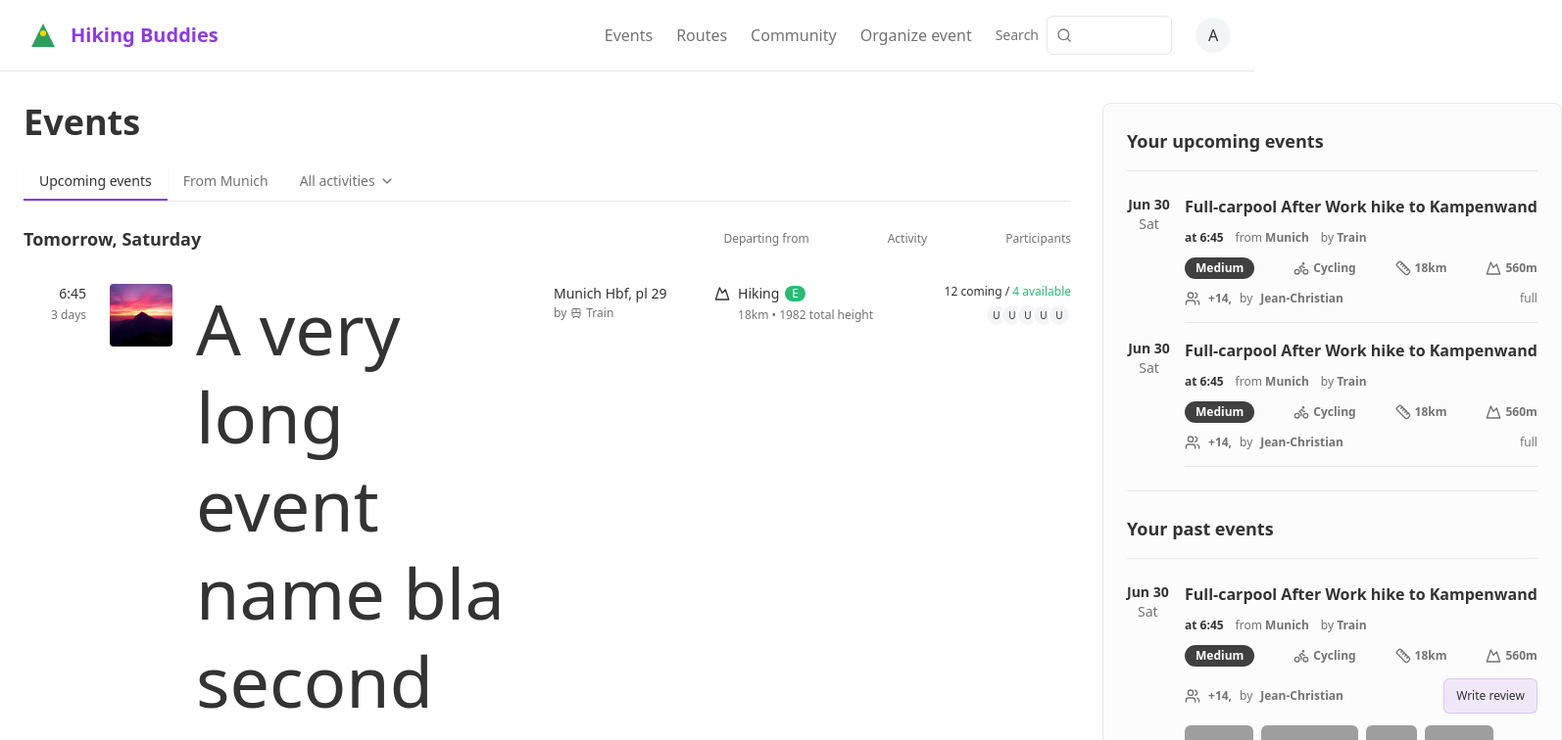
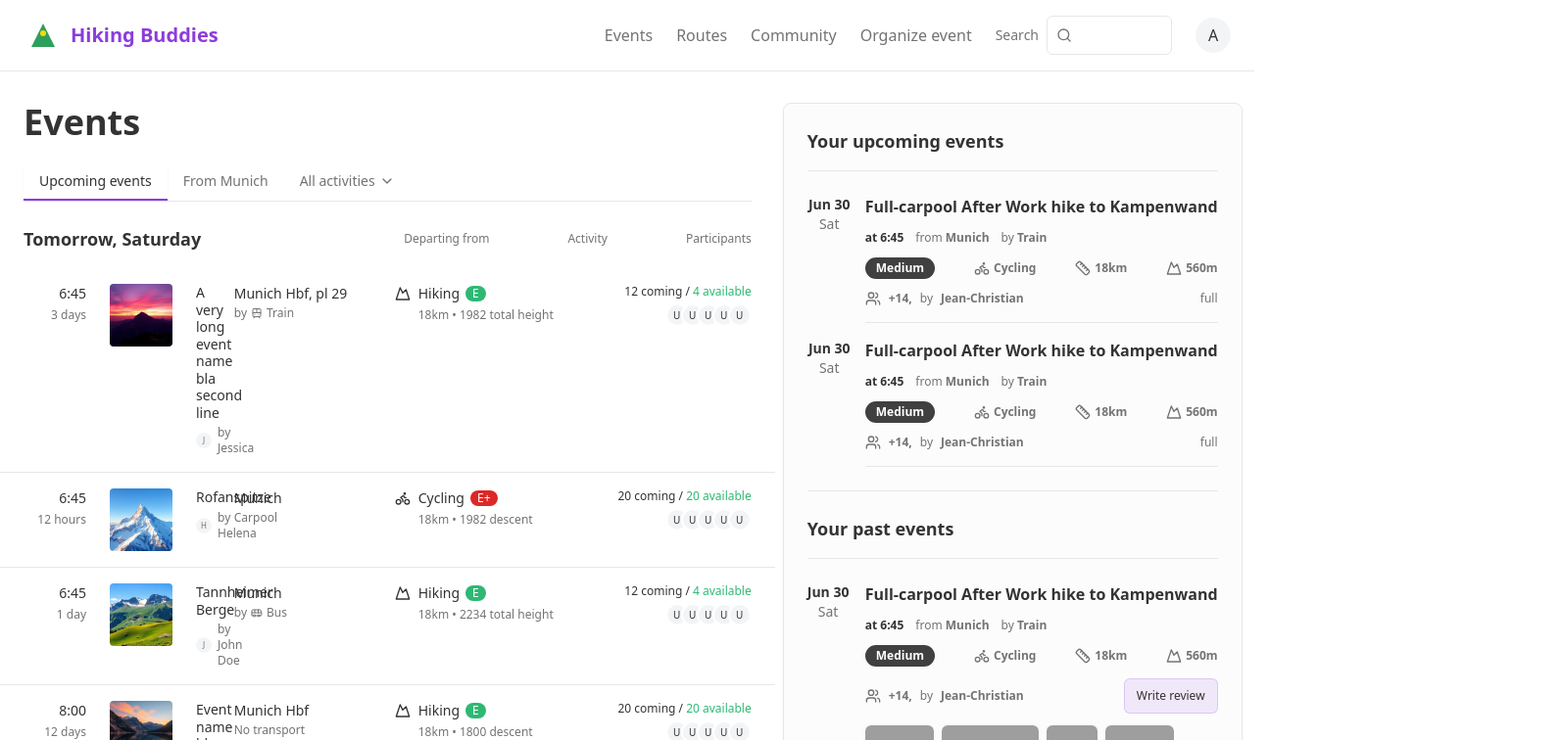
Before and after one commit to Anna-Arteeva/hike-spotlight, a React (Vite) app: page / in a window 1280 px wide. Shown: the top 756 px of the page at 98% size, 1594 px wide, since content can reach past the window. Built offline with nearby package versions, Linux system fonts and the light colour scheme; grey boxes are pictures that could not be loaded; the HTML template or start-up script is replaced by a standard one.

Commit message:
Reverted to commit bdfd65805023a2bce358bcdb33bce598544a3ed5

```diff
--- a/src/components/EventCard.tsx
+++ b/src/components/EventCard.tsx
@@ -64,7 +64,7 @@ const EventCard = ({
       <img src={image} alt={title} className="w-16 h-16 rounded object-cover flex-shrink-0" />
 
       <div className="flex-1 min-w-0">
-        <h3 className="font-medium leading-tight mb-1" style={{ fontSize: 'clamp(1rem, calc(0.5rem + 5vw), 6rem)' }}>{title}</h3>
+        <h3 className="font-medium text-sm leading-tight mb-1">{title}</h3>
         <div className="flex items-center gap-1.5 text-xs text-muted-foreground">
           <Avatar className="w-4 h-4">
             <AvatarImage src={organizerAvatar} />
```
